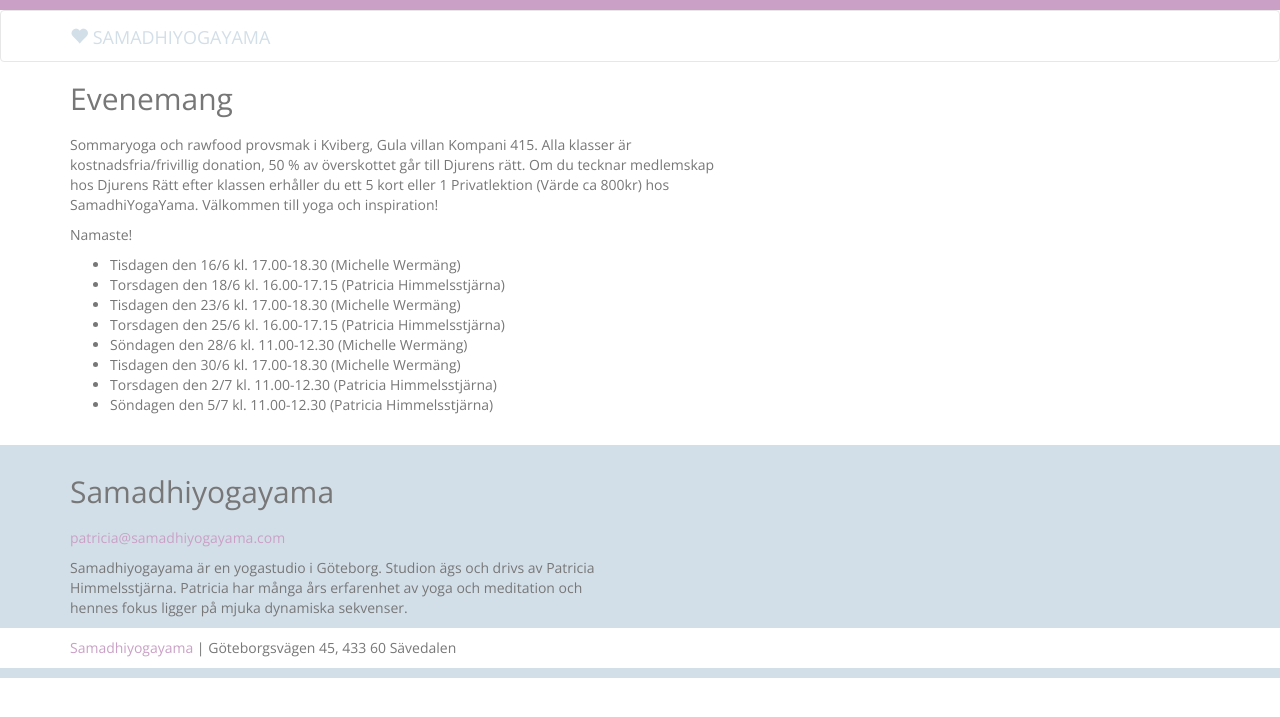
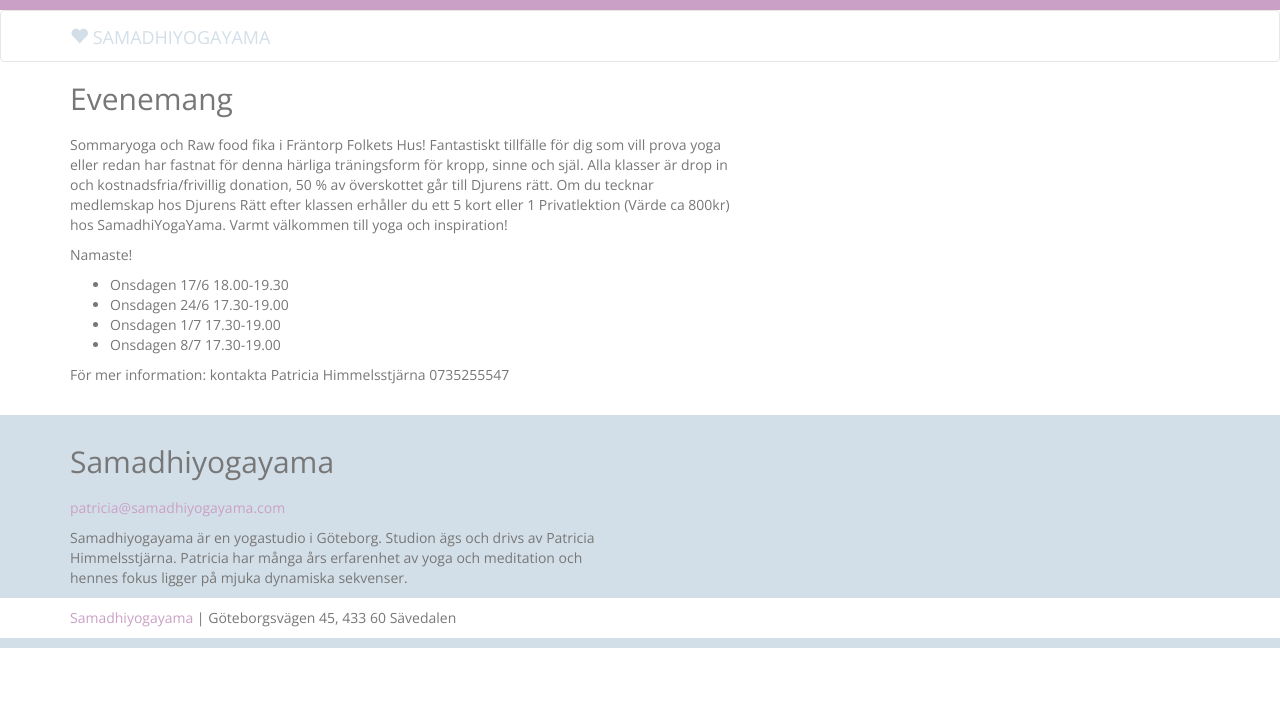
Before and after one commit to xljoha/patricia, a Jekyll site: the page built from evenemang/index.html, in a window 1280 px wide. Shown: the top 717 px of the page. Built offline with Jekyll 4.4.1, drawn with Linux system fonts in a browser that asks for light colours; nearby versions of some CDN libraries.

Commit message:
changed evenemang info

```diff
--- a/evenemang/index.html
+++ b/evenemang/index.html
@@ -10,20 +10,18 @@ layout: default
 
 	<section class="row">
 		<div class="col-xs-12 text-wrapper">
-			<p>Sommaryoga och rawfood provsmak i Kviberg, Gula villan Kompani 415. Alla klasser är kostnadsfria/frivillig donation, 50 % av överskottet går till Djurens rätt. Om du tecknar medlemskap hos Djurens Rätt efter klassen erhåller du ett 5 kort eller 1 Privatlektion (Värde ca 800kr) hos SamadhiYogaYama. Välkommen till yoga och inspiration! </p>
+			<p>Sommaryoga och Raw food fika i Fräntorp Folkets Hus! Fantastiskt tillfälle för dig som vill prova yoga eller redan har fastnat för denna härliga träningsform för kropp, sinne och själ.  Alla klasser är drop in och kostnadsfria/frivillig donation, 50 % av överskottet går till Djurens rätt. Om du tecknar medlemskap hos Djurens Rätt efter klassen erhåller du ett 5 kort eller 1 Privatlektion (Värde ca 800kr) hos SamadhiYogaYama. Varmt välkommen till yoga och inspiration! </p>
 
 			<p>Namaste!</p>
 
 			<ul>
-				<li>Tisdagen den 16/6 kl. 17.00-18.30 (Michelle Wermäng)</li>
-				<li>Torsdagen den 18/6 kl. 16.00-17.15 (Patricia Himmelsstjärna)</li>
-				<li>Tisdagen den 23/6 kl. 17.00-18.30 (Michelle Wermäng)</li>
-				<li>Torsdagen den 25/6 kl. 16.00-17.15 (Patricia Himmelsstjärna)</li>
-				<li>Söndagen den 28/6 kl. 11.00-12.30 (Michelle Wermäng)</li>
-				<li>Tisdagen den 30/6 kl. 17.00-18.30 (Michelle Wermäng)</li>
-				<li>Torsdagen den 2/7 kl. 11.00-12.30 (Patricia Himmelsstjärna)</li>
-				<li>Söndagen den 5/7 kl. 11.00-12.30 (Patricia Himmelsstjärna)</li>
+				<li>Onsdagen 17/6 18.00-19.30</li>
+				<li>Onsdagen 24/6 17.30-19.00</li>
+				<li>Onsdagen 1/7 17.30-19.00</li>
+				<li>Onsdagen 8/7 17.30-19.00</li>
 			</ul>
+
+			<p>För mer information: kontakta Patricia Himmelsstjärna 0735255547</p>
 		</div>
 	</section>
 
```
